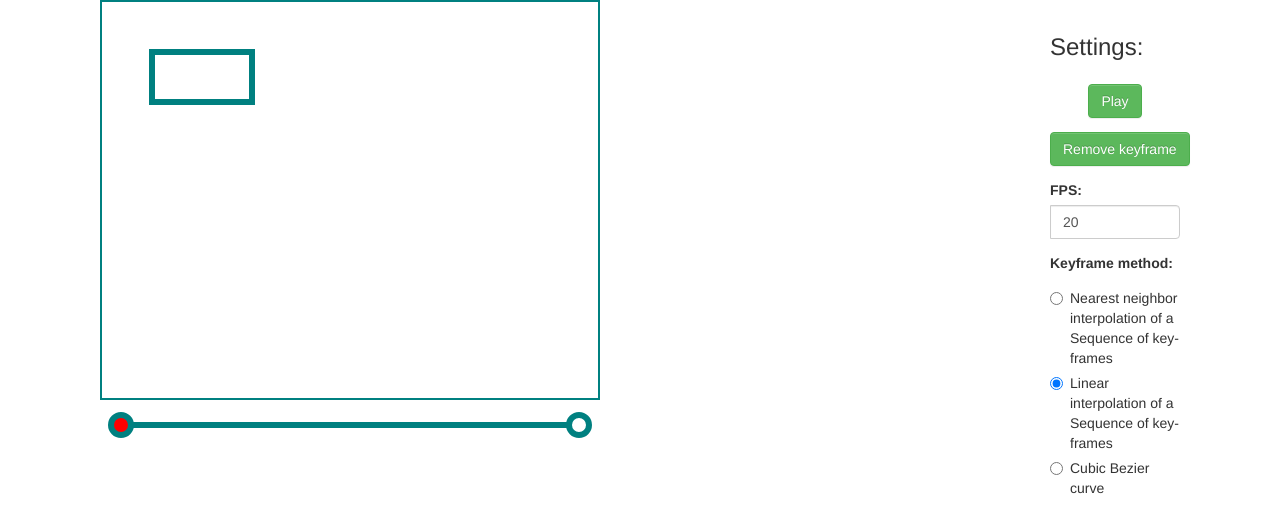
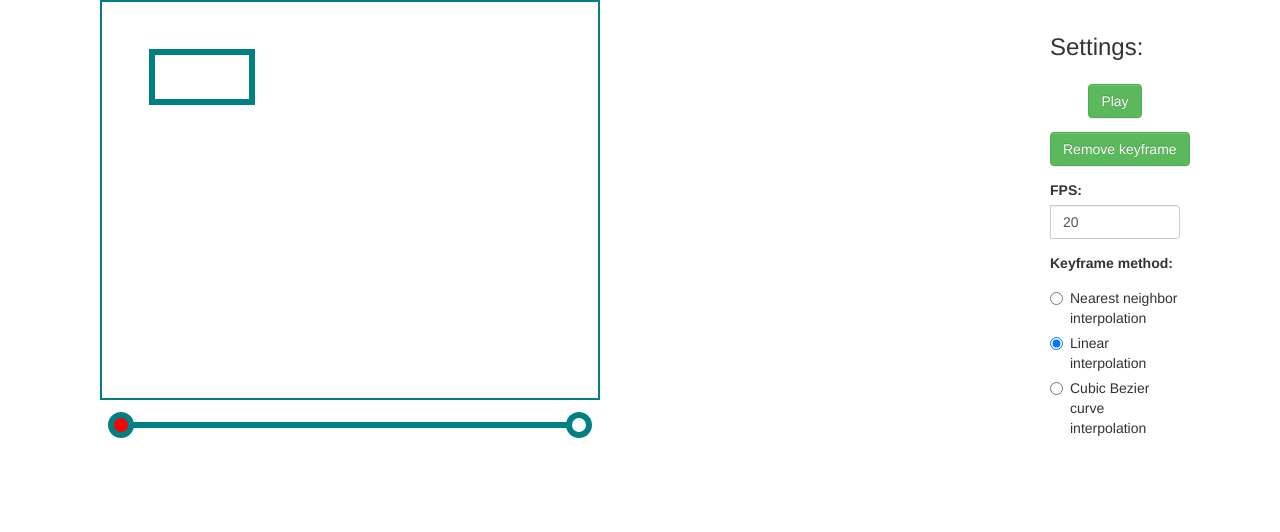
Before and after one commit to Trungi/modelling-c01, a plain HTML site: page index.html in a window 1280 px wide. Drawn offline with nearby package versions, Linux system fonts and the light colour scheme.

Commit message:
Changed texts.

```diff
--- a/index.html
+++ b/index.html
@@ -50,13 +50,13 @@
 				<div id="interpolation" class="col-md-12">
 					<label for="fps-input">Keyframe method:</label>
 					<div class="radio">
-						<label><input type="radio" name="optradio" value="nearest">Nearest neighbor interpolation of a Sequence of key-frames</label>
+						<label><input type="radio" name="optradio" value="nearest">Nearest neighbor interpolation</label>
 					</div>
 					<div class="radio">
-						<label><input type="radio" checked="checked" name="optradio" value="linear">Linear interpolation of a Sequence of key-frames</label>
+						<label><input type="radio" checked="checked" name="optradio" value="linear">Linear interpolation</label>
 					</div>
 					<div class="radio">
-						<label><input type="radio" name="optradio" value="bezier">Cubic Bezier curve</label>
+						<label><input type="radio" name="optradio" value="bezier">Cubic Bezier curve interpolation</label>
 					</div>
 				</div>
 
```
